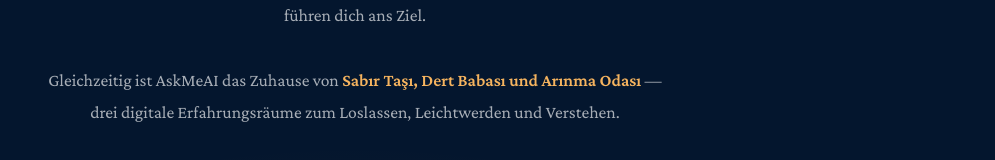
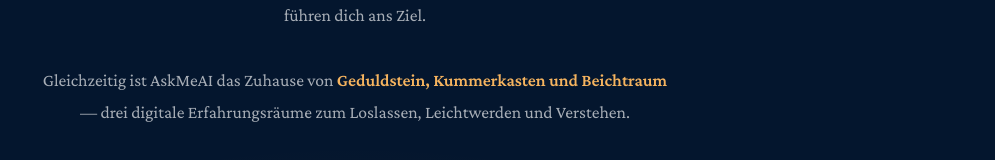
Before and after one commit to EasyGovio/Askmeai, a plain HTML site: page index.html in a window 1280 px wide. Shown: the part 375-535 px from the top of the page, without its empty margins (285-1280 px from the left). Drawn offline with nearby package versions, Linux system fonts and the light colour scheme; a web font is replaced by a local one.

Commit message:
Update index.html

```diff
--- a/index.html
+++ b/index.html
@@ -229,7 +229,7 @@
       <p class="coming-soon">Demnächst sind wir da.</p>
       <p class="description">
         AskMeAI ist der KI-gestützte Navigationsassistent für alle, die sich im <strong>deutschen Behördendschungel</strong> zurechtfinden möchten. Egal mit welcher Frage du kommst — wir führen dich ans Ziel.<br><br>
-        Gleichzeitig ist AskMeAI das Zuhause von <strong>Sabır Taşı, Dert Babası und Arınma Odası</strong> — drei digitale Erfahrungsräume zum Loslassen, Leichtwerden und Verstehen.
+        Gleichzeitig ist AskMeAI das Zuhause von <strong>Geduldstein, Kummerkasten und Beichtraum</strong> — drei digitale Erfahrungsräume zum Loslassen, Leichtwerden und Verstehen.
       </p>
       <div class="quote">
         <p>„Technologie soll dem Menschen nicht seine Hilflosigkeit vor Augen führen — sie soll ihm den Weg weisen."</p>
```
